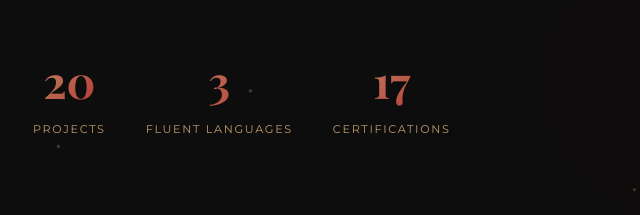
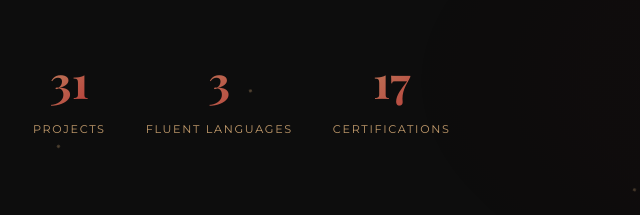
Before and after one commit to pablowilliams/pablowilliams.github.io, a plain HTML site: page index.html in a window 1280 px wide. Shown: the part 559-774 px from the top of the page, 7-647 px from the left. Drawn offline with nearby package versions, Linux system fonts and the light colour scheme.

Commit message:
Update hero Projects counter from 20 to 31
The grid now contains 31 project cards after the six repos added in c92bf39, so the stat in the hero section should match. Pure text swap in the single .stat block, no markup changes, no accessibility impact.

```diff
--- a/index.html
+++ b/index.html
@@ -292,7 +292,7 @@
                     <a href="#contact" class="btn btn-secondary">Get in Touch</a>
                 </div>
                 <div class="hero-stats">
-                    <div class="stat"><div class="stat-num">20</div><div class="stat-label">Projects</div></div>
+                    <div class="stat"><div class="stat-num">31</div><div class="stat-label">Projects</div></div>
                     <div class="stat"><div class="stat-num">3</div><div class="stat-label">Fluent Languages</div></div>
                     <div class="stat"><div class="stat-num">17</div><div class="stat-label">Certifications</div></div>
                 </div>
```
